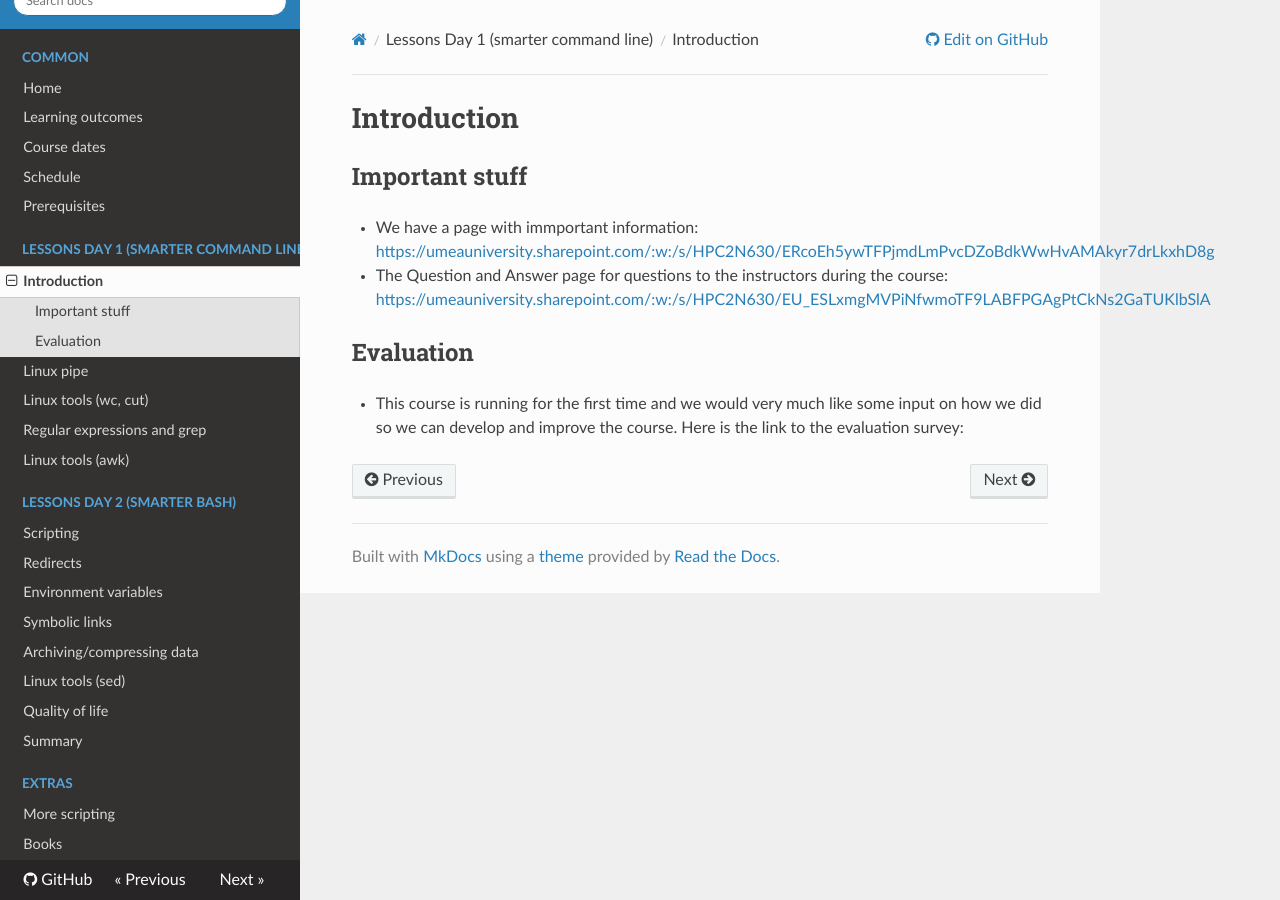
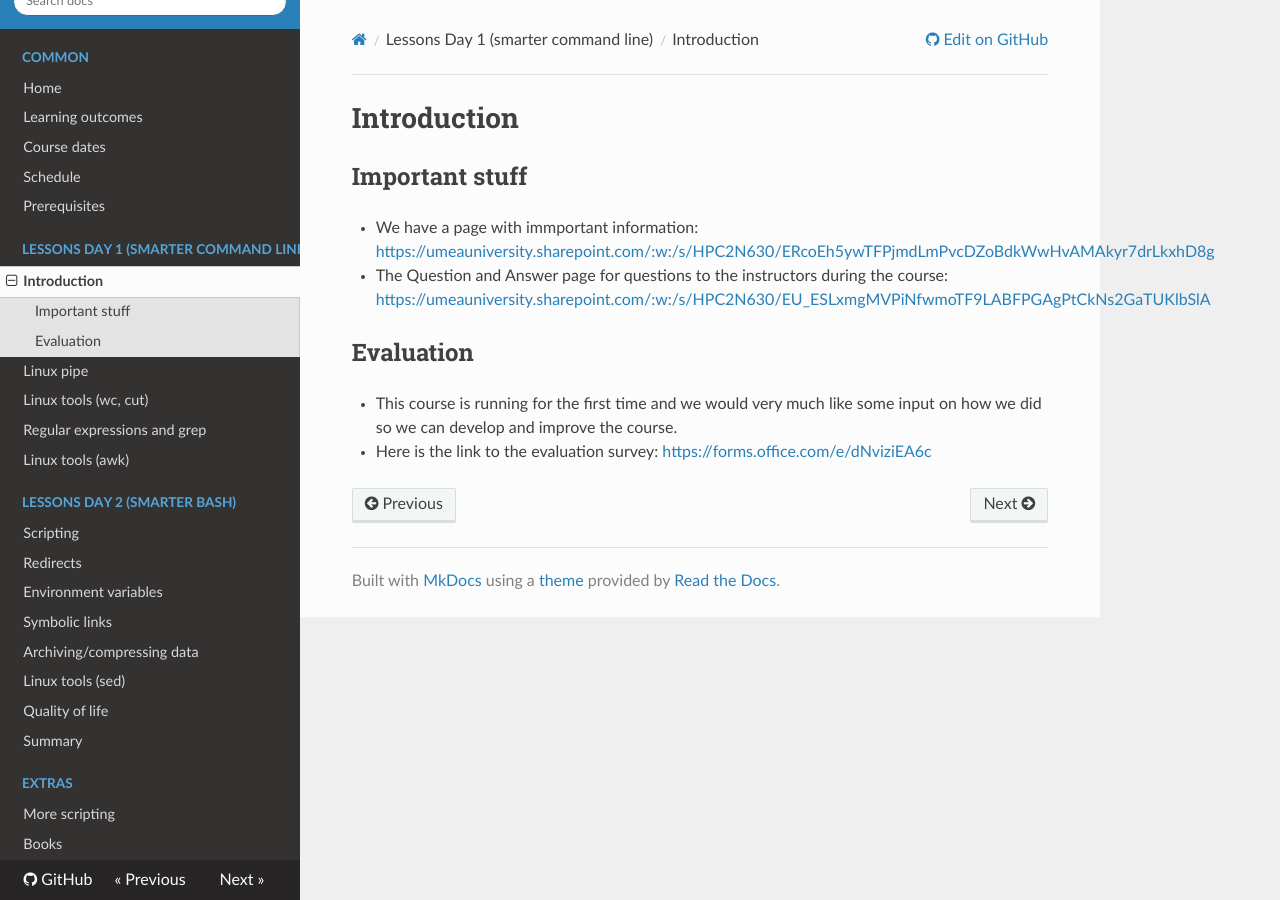
Before and after one commit to UPPMAX/linux-command-line-201, an MkDocs documentation site: the page built from docs/sessions/intro.md, in a window 1280 px wide. Built offline with MkDocs 1.6.1, drawn with Linux system fonts in a browser that asks for light colours; nearby versions of some CDN libraries; some of the changed lines change nothing that is shown.

Commit message:
Adding survey link

```diff
--- a/docs/sessions/intro.md
+++ b/docs/sessions/intro.md
@@ -7,4 +7,5 @@
 
 ## Evaluation
 
-- This course is running for the first time and we would very much like some input on how we did so we can develop and improve the course. Here is the link to the evaluation survey:
+- This course is running for the first time and we would very much like some input on how we did so we can develop and improve the course.
+- Here is the link to the evaluation survey: <a href="https://forms.office.com/e/dNviziEA6c" target="_blank">https://forms.office.com/e/dNviziEA6c</a>
```
